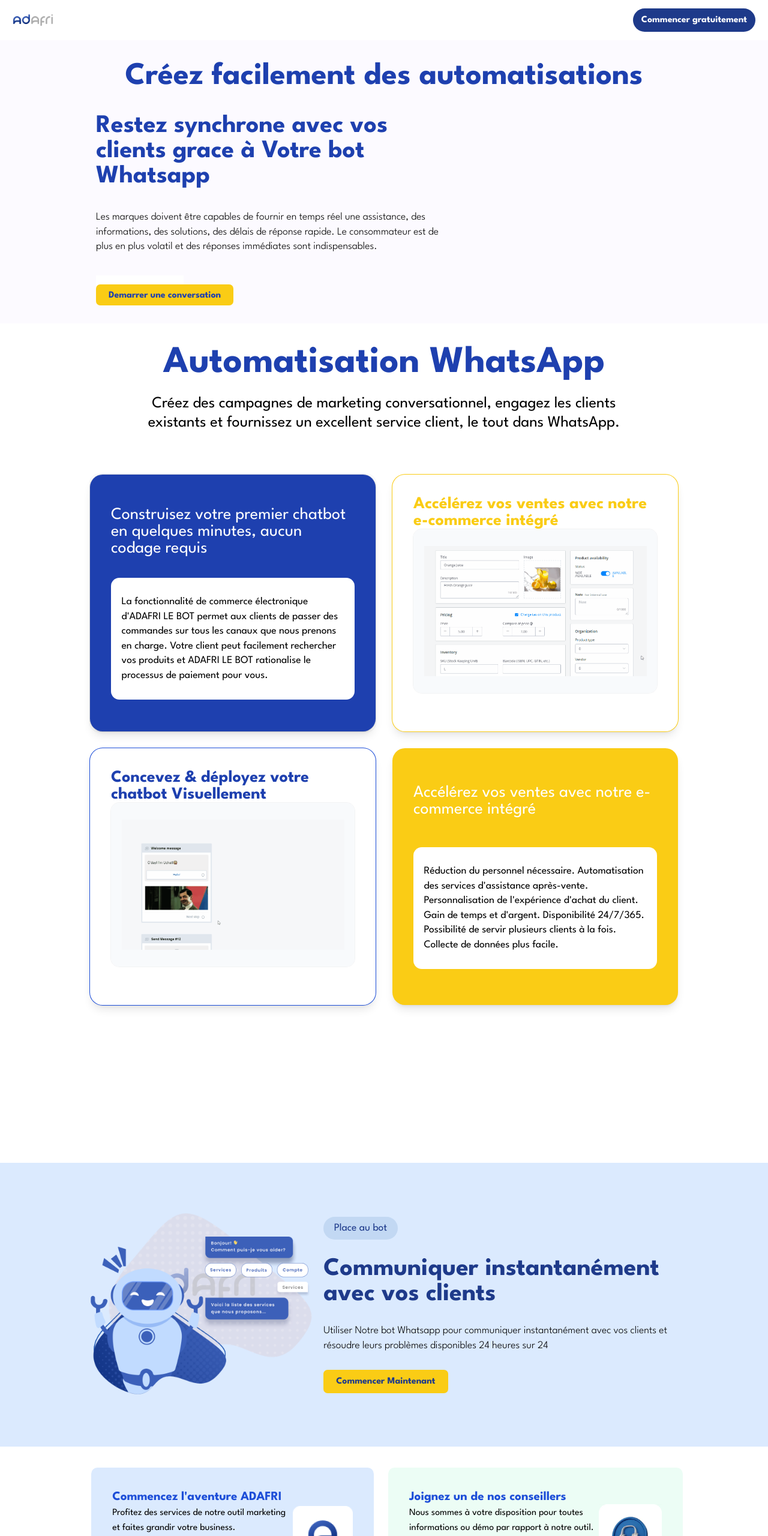
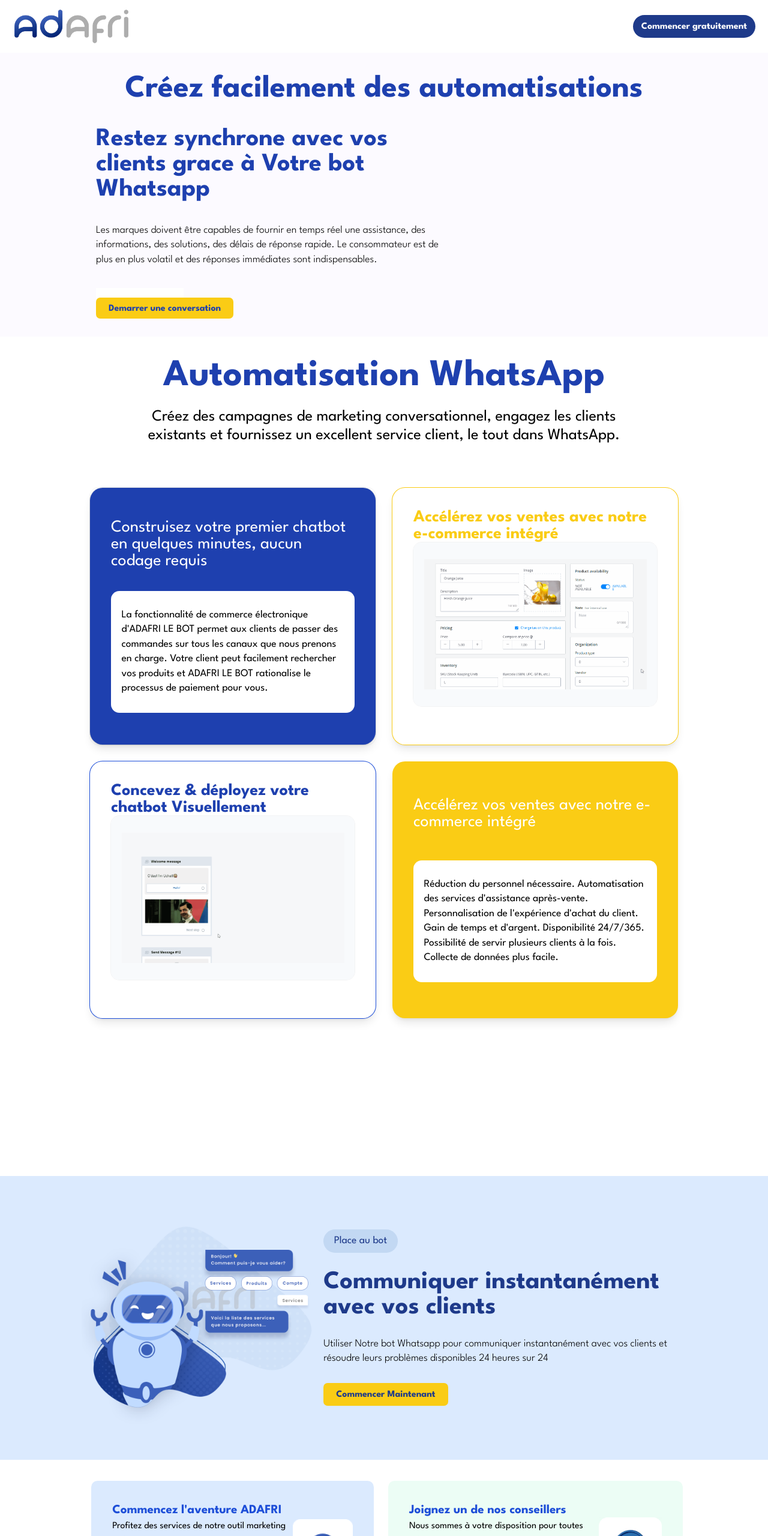
Before and after one commit to Mouhamet99/AdafriOnePage, a website built with Vite: page chatbot.html in a window 1280 px wide. Shown: the top 2560 px of the page at 60% size. Built offline with nearby package versions, Linux system fonts and the light colour scheme; grey boxes are pictures that could not be loaded.

Commit message:
replace banner image in home page and clientSupport image on chatbot page

```diff
--- a/chatbot.html
+++ b/chatbot.html
@@ -54,7 +54,8 @@
             <div
                 class="container-fluid md:container md:mx-auto w-full flex flex-wrap items-center justify-between px-6">
                 <a href="/">
-                    <img src="./src/img/Logo-ADAFRI.png" class="h-6" alt="" loading="lazy" />
+                    <img src="./src/img/Logo-ADAFRI.png" class="w-40 md:w-56" width="196" height="57" alt="Logo adafri "
+                    loading="lazy" />
                 </a>
                 <div class="flex space-x-4">
                     <a href="https://app.adafri.com/"
@@ -188,7 +189,7 @@
         <!-- Communiquer avec vos clients  -->
         <section id="commication-with-clients"
             class="min-h-[200px] flex flex-col md:flex-row items-center md:justify-center bg-blue-100 py-10  md:px-10">
-            <img class="w-3/4 md:w-1/2 lg:w-1/3 " src="./src/img/bot/servicesClientelles.png" alt="">
+            <img class="w-3/4 md:w-1/2 lg:w-1/3 " src="./src/img/bot/servicesClientelleModeleBlue.png" alt="service  client disponible">
             <div class="w-3/4 md:w-1/2  flex flex-col space-y-8 items-start">
                 <span class="rounded-3xl text-blue-900 text-xl bg-[#7EA5D345] px-5 py-2">Place au bot</span>
                 <h2 class="font-bold text-5xl text-blue-900">Communiquer instantanément
@@ -245,6 +246,7 @@
                 <div class="flex flex-col items-center md:inline-block">
                     <img class="w-1/2 object-contain" src="./src/img/adafriWhiteLogo.png" width="285" height="82"
                         alt="logo Adafri">
+
                     <p class="text-xl font-semibold">
                         Nous sommes partenaire officiel de Google !
                     </p>
```
Also changed, not shown: index.html (+2 -2 lines), dist/output.css, src/img/all-in-one.png (added), src/img/bot/servicesClientelleModeleBlue.png (added), src/img/bot/servicesClientelleModeleJaue.png (added).
